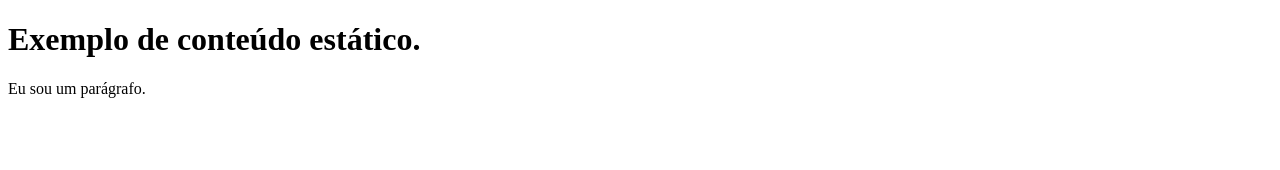
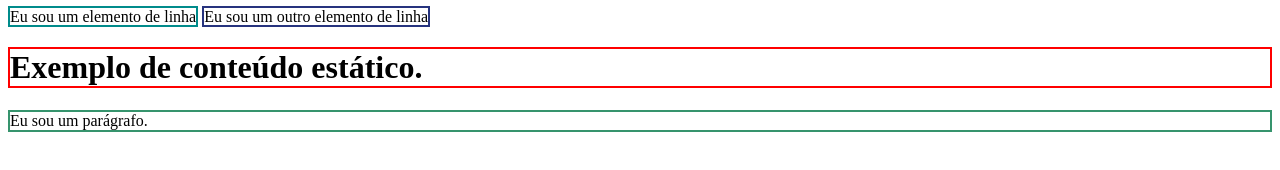
Before and after one commit to Byells/primeiro-projeto, a plain HTML site: page index.html in a window 1280 px wide. Drawn offline with Linux system fonts and the light colour scheme.

Commit message:
Aprendendo span

```diff
--- a/index.html
+++ b/index.html
@@ -17,8 +17,11 @@
 </head>
 	<!-- segundo filho do HTML = body -->
 <body>
-	<h1>Exemplo de conteúdo estático.</h1>
-	<p>Eu sou um parágrafo.</p>
+	<span style="border: solid 2px darkcyan">Eu sou um elemento de linha</span>
+	<span style="border: solid 2px rgb(38, 51, 126)">Eu sou um outro elemento de linha</span>
+
+	<h1 style="border: solid 2px #ff0000;">Exemplo de conteúdo estático.</h1>
+	<p style="border: solid 2px rgb(54, 148, 109);">Eu sou um parágrafo.</p>
 
 
 </body>
```
